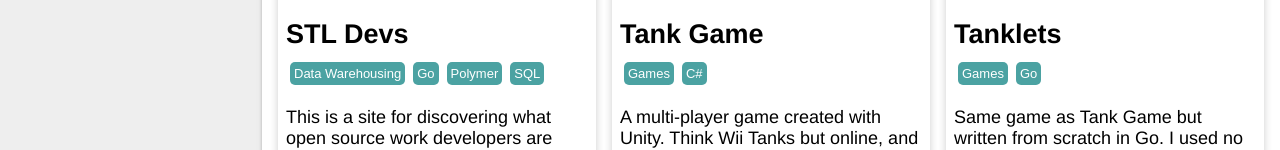
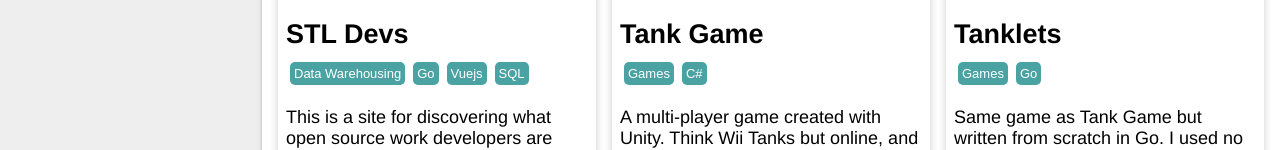
Before and after one commit to jakecoffman/nuxt-website, a Nuxt app: page /projects in a window 1280 px wide. Shown: the part 525-675 px from the top of the page. Built offline with nearby package versions, Linux system fonts and the light colour scheme.

Commit message:
rewrote it in vue

```diff
--- a/pages/projects.vue
+++ b/pages/projects.vue
@@ -73,7 +73,7 @@
         title: 'STL Devs',
         link: 'https://stldevs.com',
         image: stldevs,
-        tags: ['Data Warehousing', 'Go', 'Polymer', 'SQL'],
+        tags: ['Data Warehousing', 'Go', 'Vuejs', 'SQL'],
         text: 'This is a site for discovering what open source work developers are doing in the Greater St. Louis region by harvesting public information from Github.',
         links: [{
           href: 'https://stldevs.com',
```
